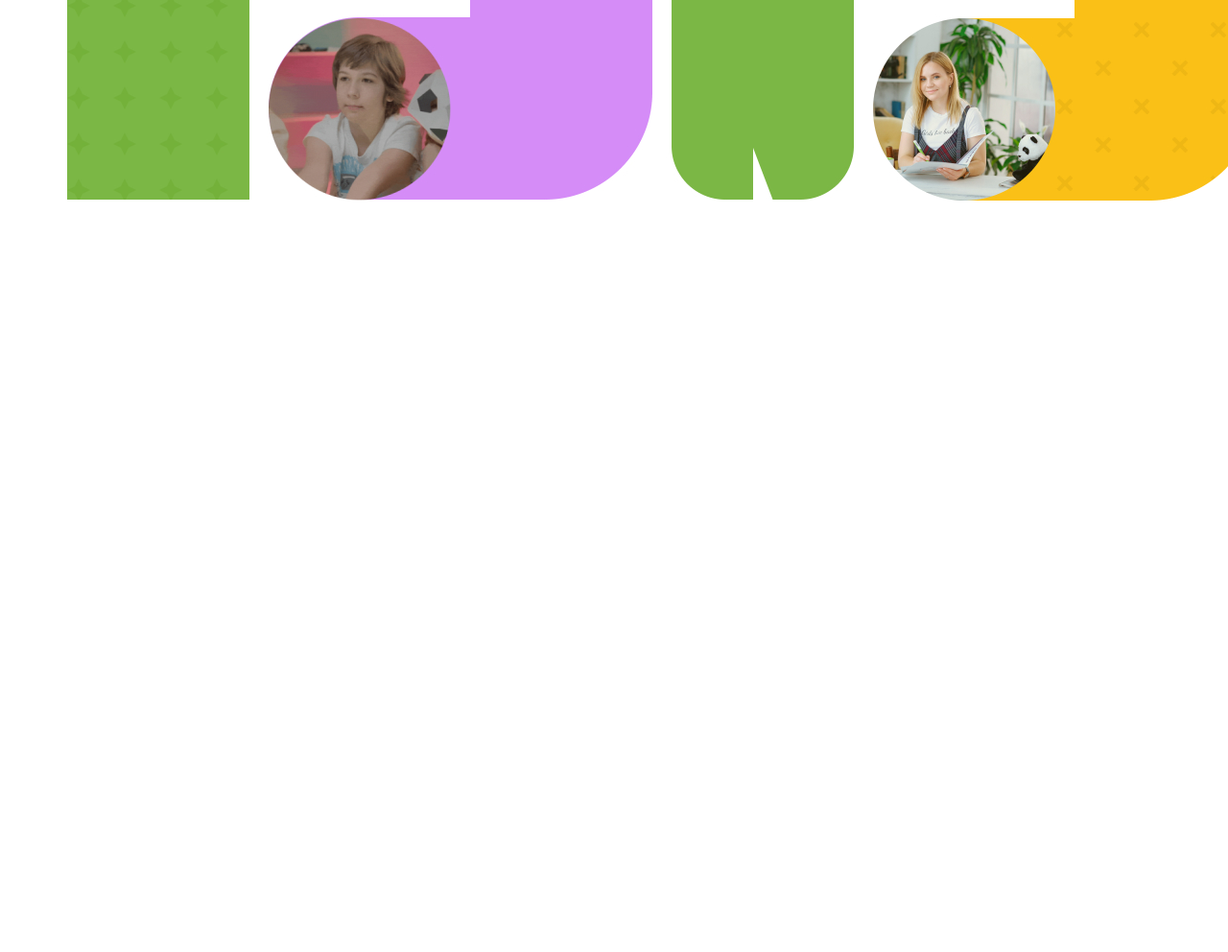
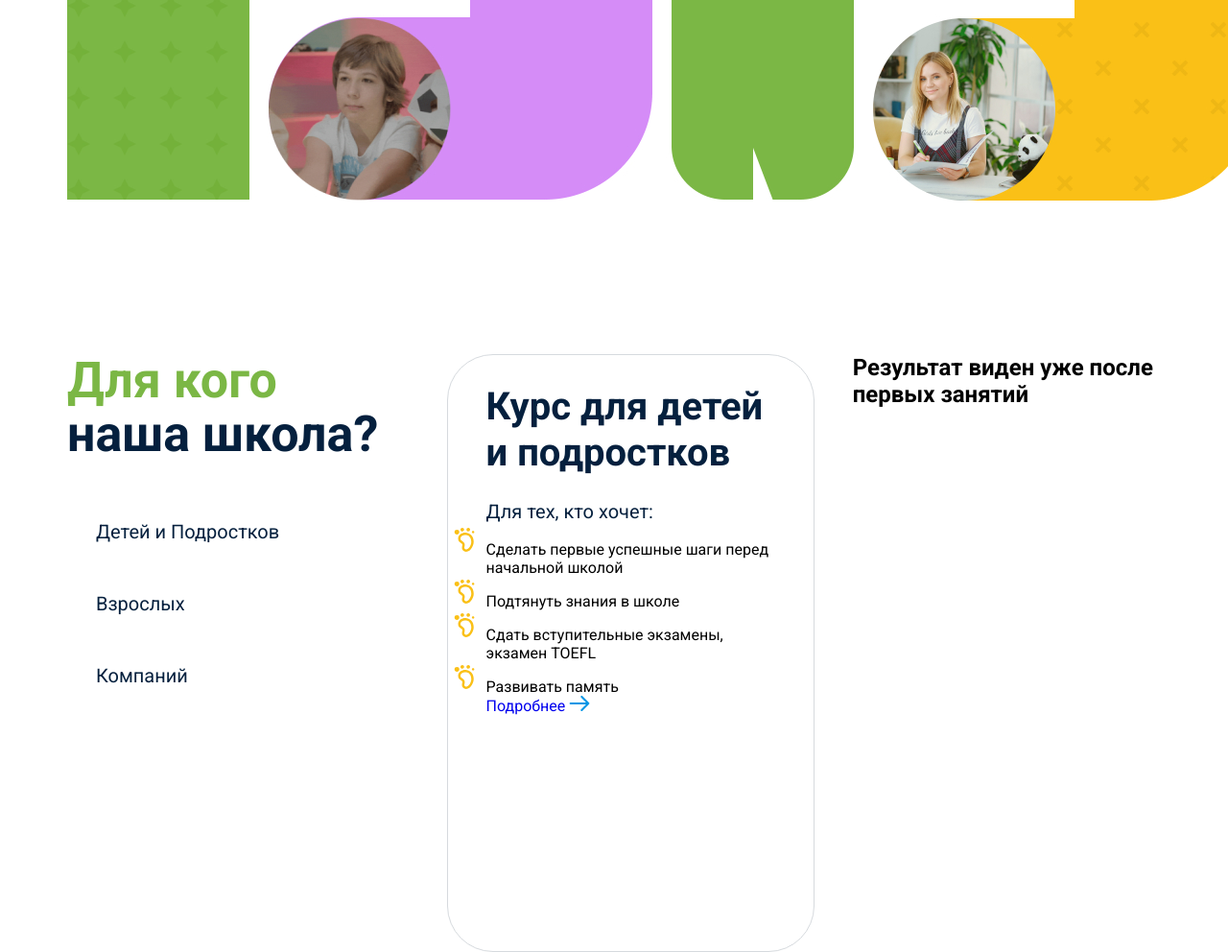
Before and after one commit to KseniaPaz/EnglishSchoolSite, a plain HTML site: page index.html in a window 1280 px wide. Shown: the part 647-1639 px from the top of the page at 96% size. Before the commit the page ends 926 px from the top, so only its background shows below. Drawn offline with Linux system fonts and the light colour scheme.

Commit message:
new section added

```diff
--- a/index.html
+++ b/index.html
@@ -56,7 +56,36 @@
         </div>
     </div>
 
-    <div></div>
+    <div class="for-info center">
+        <div class="for-info__section_left">
+            <h2 class="for-info__section__title"><span class="for-info__section__title_span">Для кого</span> наша школа?
+            </h2>
+            <div class="for-info__section__list">Детей и Подростков</div>
+            <div class="for-info__section__list">Взрослых</div>
+            <div class="for-info__section__list">Компаний</div>
+        </div>
+        <div class="for-info__section_center">
+            <h3 class="for-info__section_center_title">Курс для детей и подростков</h3>
+            <p class="for-info__section_center_text">Для тех, кто хочет:</p>
+            <ul class="for-info__section_center_list">
+                <li class="for-info__section_center_steps">Сделать первые успешные шаги перед начальной школой</li>
+                <li class="for-info__section_center_list">Подтянуть знания в школе</li>
+                <li class="for-info__section_center_list">Сдать вступительные экзамены, экзамен TOEFL</li>
+                <li class="for-info__section_center_list">Развивать память</li>
+            </ul>
+            <a class="for-info__section_center_link" href="#"><span
+                    class="for-info__section_center_link_span">Подробнее</span>
+                    <svg width="22" height="16"
+                    viewBox="0 0 22 16" fill="none" xmlns="http://www.w3.org/2000/svg">
+                    <path d="M1.66666 8H20.3333M20.3333 8L13.3333 1M20.3333 8L13.3333 15" stroke="#0296E5"
+                        stroke-width="2" stroke-linecap="round" stroke-linejoin="round" />
+                </svg>
+            </a>
+        </div>
+        <div class="for-info__section_right">
+            <h2 class="for-info__section_right_title">Результат виден уже после первых занятий</h2>
+        </div>
+    </div>
 </body>
 
 </html>
--- a/style.css
+++ b/style.css
@@ -114,3 +114,81 @@ summary::-webkit-details-marker {
     left: 75%;
     bottom: 55%;
 }
+
+.for-info{
+    margin-top: 90px;
+    display: flex;
+    gap: 40px;
+
+}
+
+.for-info__section_left{
+    display: flex;
+    flex-direction: column;
+}
+
+.for-info__section__title{
+    font-size: 52px;
+    font-weight: 600;
+    line-height: 56.16px;
+    text-align: left;
+    color: #05203E;
+    margin-bottom: 40px;
+}
+
+.for-info__section__title_span{
+    color: #7BB745;
+}
+
+.for-info__section__list{
+    width: 267px;
+    height: 67px;
+    border-radius: 40px;
+    font-size: 20px;
+    font-weight: 400;
+    line-height: 26.8px;
+    color: #05203E;
+    display: flex;
+    align-items: center;
+    padding-left: 30px;
+    margin-bottom: 8px;
+}
+
+.for-info__section__list:hover {
+    color: #FFFFFF;
+    background: linear-gradient(131.5deg, #B46BED 6.02%, #5A67DD 103.13%);
+
+}
+
+.for-info__section_center{
+    width: 471px;
+    height: 561px;
+    border-radius: 48px;
+    border: 1px solid #D6DADE;
+    margin-top: 92x;
+    padding: 30px 40px;
+}
+
+.for-info__section_center_title{
+    font-size: 40px;
+    font-weight: 600;
+    line-height: 48px;
+    text-align: left;
+    color: #05203E;
+    margin-bottom: 24px;
+}
+
+.for-info__section_center_text{
+    font-size: 20px;
+    font-weight: 400;
+    line-height: 26.8px;
+    text-align: left;
+    color: #05203E;
+}
+
+
+
+
+.for-info__section_center_list{
+    list-style-image: url(img/foot-line.svg);
+}
```
Also changed, not shown: img/Picture.png (deleted), img/foot-line.svg (added), img/picture-1 1.png (deleted), img/top-picture.png (deleted).
